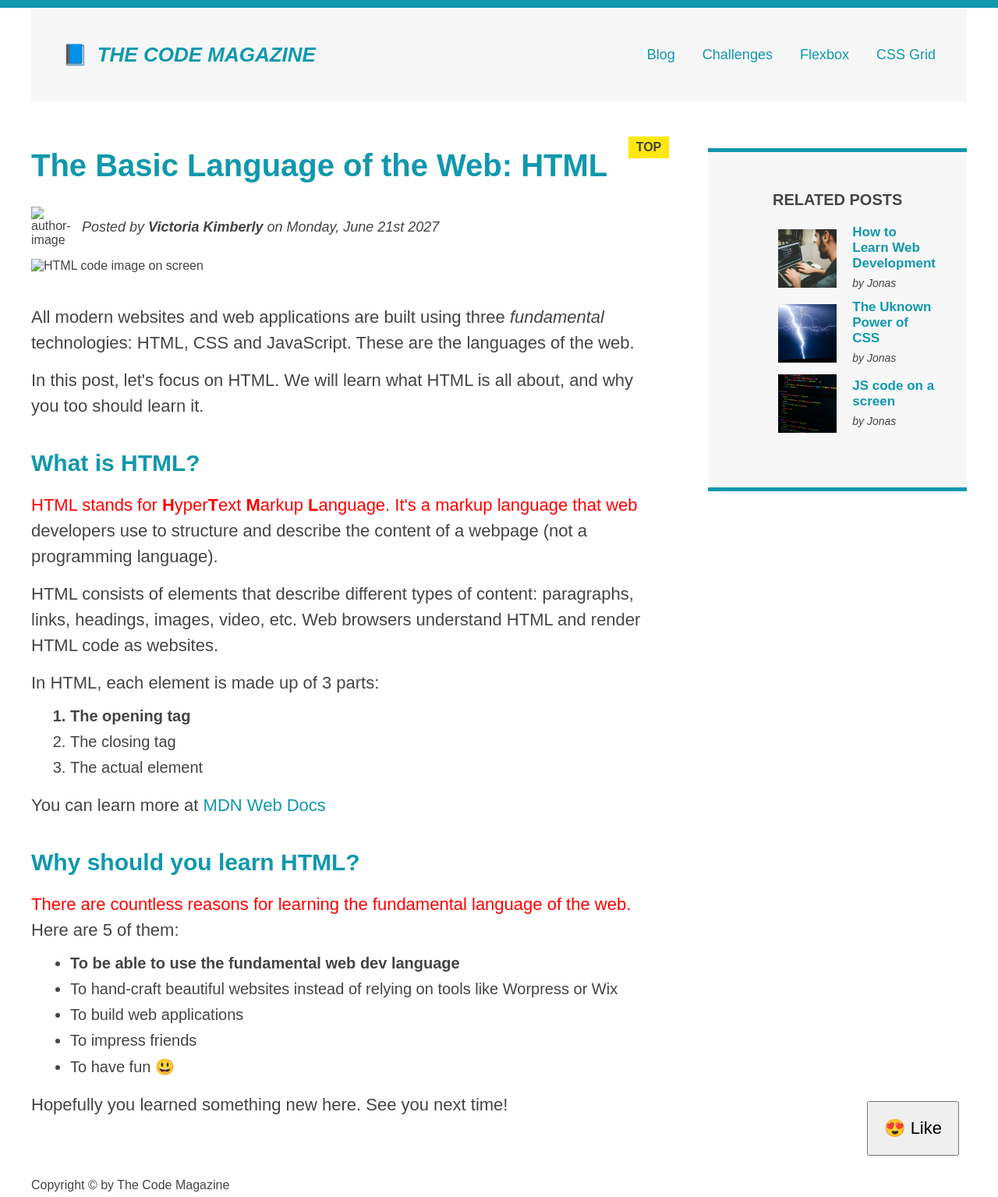
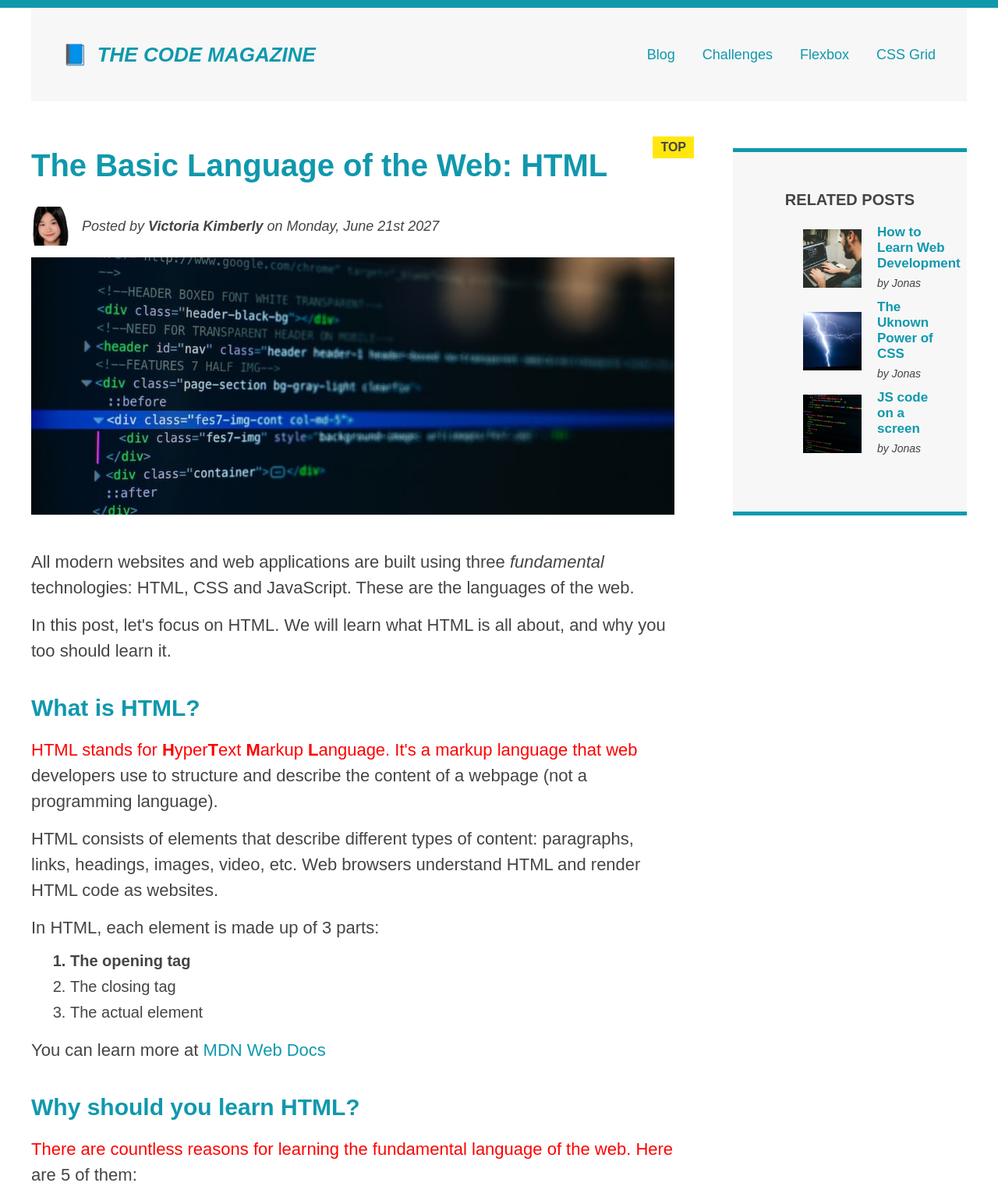
Before and after one commit to Farhan7rizal/Learn-CSS-Beginner, a plain HTML site: page 04-CSS-Layouts/index.html in a window 1280 px wide. Shown: the top 1535 px of the page at 78% size. Drawn offline with Linux system fonts and the light colour scheme.

Commit message:
build css grid on article
change from css flexbox to grid

```diff
--- a/04-CSS-Layouts/index.html
+++ b/04-CSS-Layouts/index.html
@@ -26,14 +26,15 @@
         </nav>
         <!-- <div class="clear"></div> -->
       </header>
-      <div class="row">
+      <!-- ONLY B+NECCESARY FOR FLEXBOX -->
+      <!-- <div class="row"> -->
 
         <article>
           <header class="post-header">
             <h2>The Basic Language of the Web: HTML</h2>
             <div class="author-box">
               <img
-              src="/LearnCSS/02-HTML-Fundamentals/img/laura-jones.jpg"
+              src="img/laura-jones.jpg"
               alt="author-image"
               class="author-image"
               width="50"
@@ -45,7 +46,7 @@
           </div>
 
           <img
-          src="/LearnCSS/02-HTML-Fundamentals/img/post-img.jpg"
+          src="img/post-img.jpg"
           alt="HTML code image on screen"
           width="500"
           class="post-image"
@@ -144,9 +145,10 @@
           </li class="related-post">
 
         </ul>
+
       </aside>
-    </div>
-      <footer>
+    <!-- </div> -->
+      <footer class="footer">
         <p id="copyright" class="copyright text">
           Copyright &copy; by The Code Magazine
         </p>
--- a/04-CSS-Layouts/style.css
+++ b/04-CSS-Layouts/style.css
@@ -24,7 +24,7 @@ body {
   padding-left: 40px;
   padding-right: 40px; */
   padding: 20px 40px;
-  margin-bottom: 60px;
+  /* margin-bottom: 60px; */
   height: 80px;
 }
 
@@ -32,7 +32,7 @@ nav {
   font-size: 18px;
 }
 article {
-  margin-bottom: 60px;
+  /* margin-bottom: 60px; */
 }
 .post-header {
   margin-bottom: 40px;
@@ -310,18 +310,39 @@ footer {
   font-weight: normal;
   font-style: italic;
 }
-
-.row {
+/* FLEXBOX LAYOUT */
+/* .row {
   display: flex;
   align-items: flex-start;
   gap: 75px;
   margin-bottom: 60px;
 }
 article {
-  /* flex: 0 0 825px; */
+  flex: 0 0 825px;
   flex: 1;
   margin-bottom: 0px;
 }
 aside {
   flex: 0 0 300px;
+} */
+
+/* CSS GRID LAYOUT */
+.container {
+  display: grid;
+  grid-template-columns: 1fr 300px;
+  column-gap: 75px;
+  row-gap: 60px;
+  align-items: start;
 }
+.main-header {
+  grid-column: 1 / span 2;
+}
+.article {
+}
+.aside {
+  justify-items: start;
+}
+.footer {
+  /* background-color: red; */
+  grid-column: 1 / -1;
+}
```
